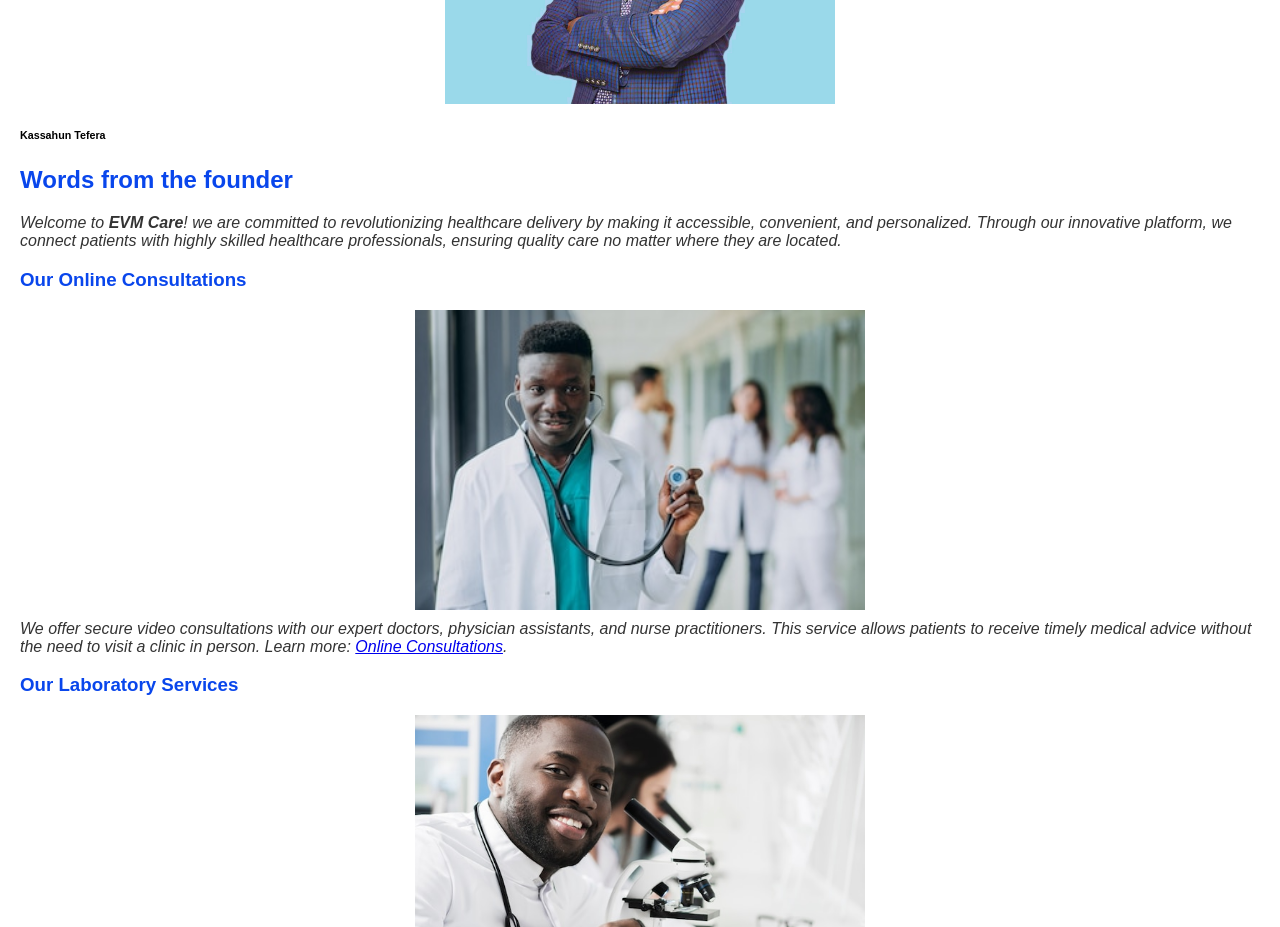
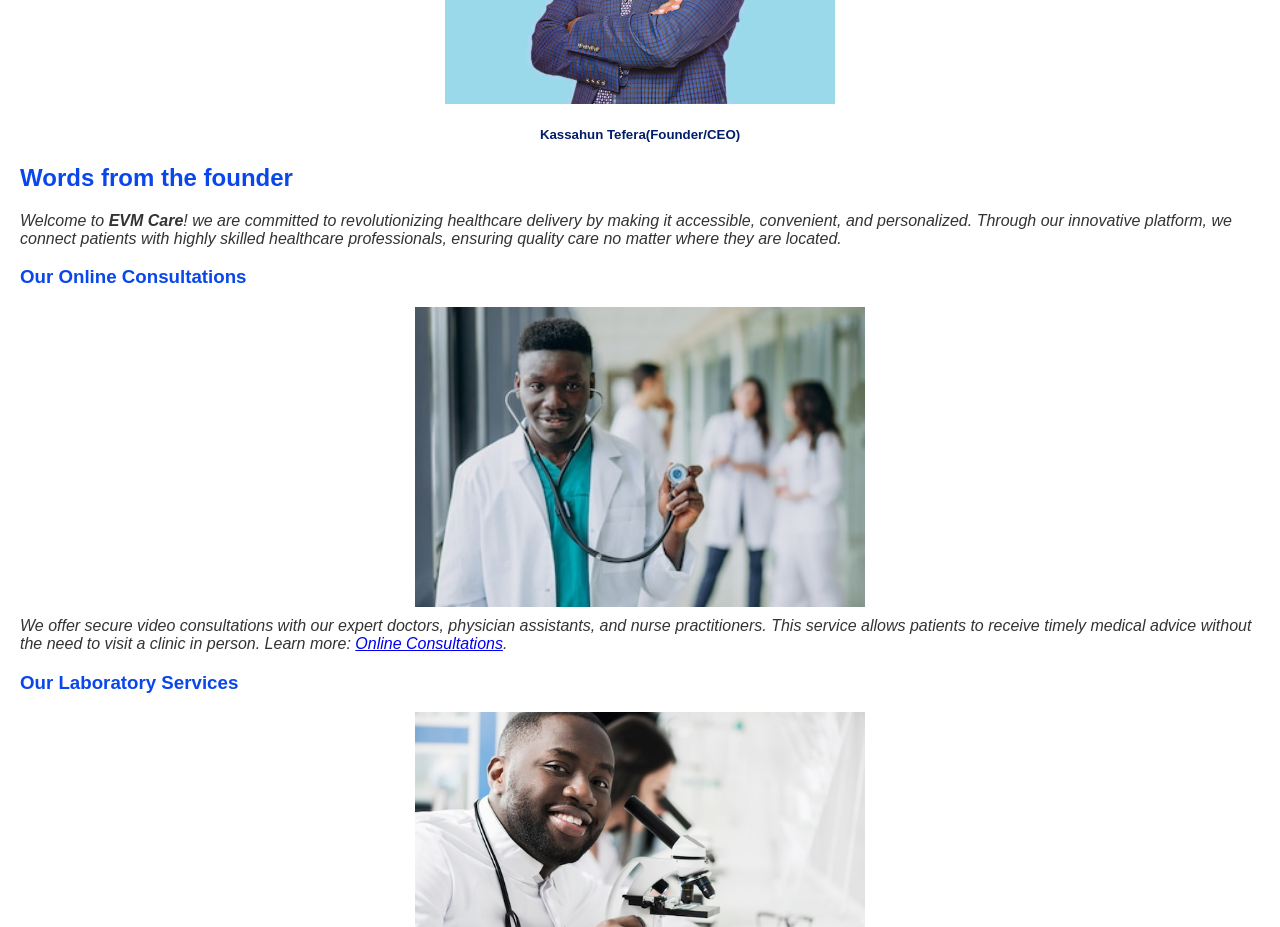
Before and after one commit to abrshamaya/Business_cards, a plain HTML site: page index.html in a window 1280 px wide. Shown: the part 800-1727 px from the top of the page. Drawn offline with Linux system fonts and the light colour scheme.

Commit message:
Update index.html
changed text below the founder's images

```diff
--- a/index.html
+++ b/index.html
@@ -197,9 +197,9 @@
   <div class="summary">
     <h2>Founder</h2>
     <img src="./founder.jpg" class = "image" alt="">
-    <h6>
-      Kassahun Tefera
-    </h6>
+    <h5 style="text-align: center; color: #031e68">
+      Kassahun Tefera(Founder/CEO)
+    </h5>
     <h2>Words from the founder</h2>
     <p>Welcome to  <strong>EVM Care</strong>! we are committed to revolutionizing healthcare delivery by making it accessible, convenient, and personalized. Through our innovative platform, we connect patients with highly skilled healthcare professionals, ensuring quality care no matter where they are located.</p>
 
```
